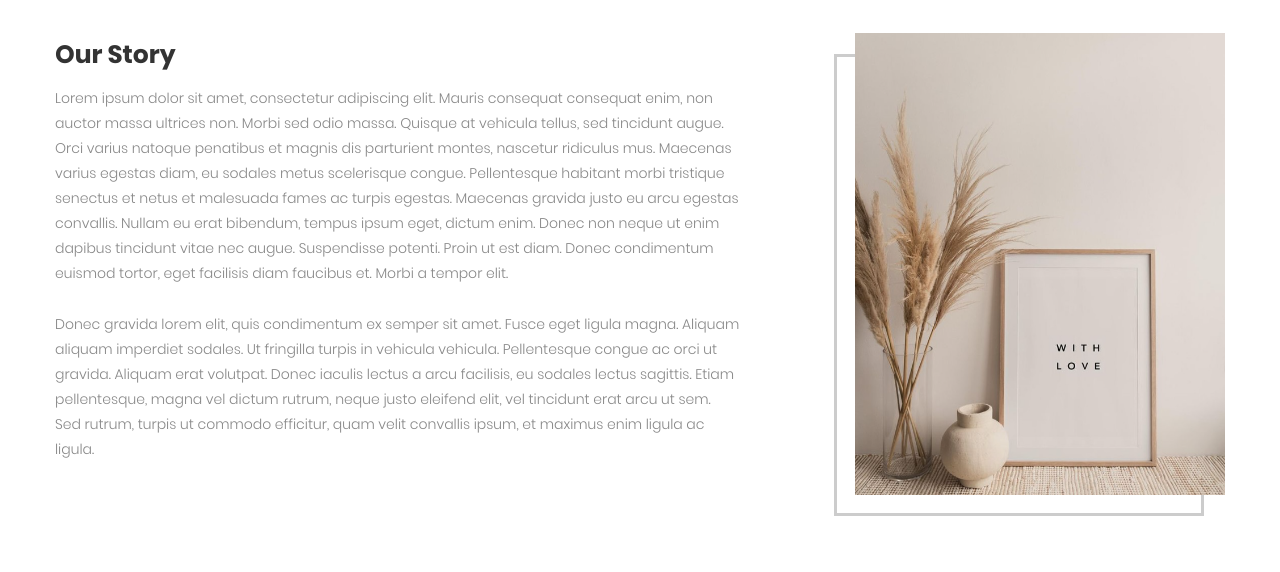
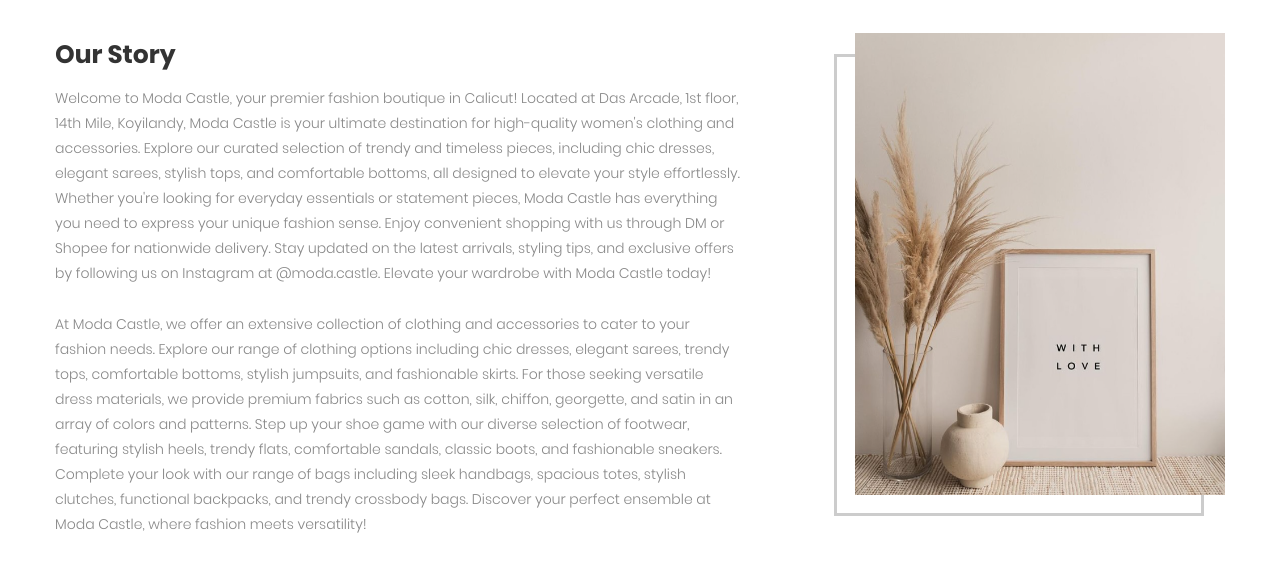
Before and after one commit to ganudoomer/moda-castle, a plain HTML site: page index.html in a window 1280 px wide. Shown: the part 802-1374 px from the top of the page. Drawn offline with nearby package versions, Linux system fonts and the light colour scheme; a web font is replaced by a local one.

Commit message:
Update index.html with new description

```diff
--- a/index.html
+++ b/index.html
@@ -539,24 +539,25 @@
 						</h3>
 
 						<p class="stext-113 cl6 p-b-26">
-							Lorem ipsum dolor sit amet, consectetur adipiscing elit. Mauris consequat consequat enim,
-							non auctor massa ultrices non. Morbi sed odio massa. Quisque at vehicula tellus, sed
-							tincidunt augue. Orci varius natoque penatibus et magnis dis parturient montes, nascetur
-							ridiculus mus. Maecenas varius egestas diam, eu sodales metus scelerisque congue.
-							Pellentesque habitant morbi tristique senectus et netus et malesuada fames ac turpis
-							egestas. Maecenas gravida justo eu arcu egestas convallis. Nullam eu erat bibendum, tempus
-							ipsum eget, dictum enim. Donec non neque ut enim dapibus tincidunt vitae nec augue.
-							Suspendisse potenti. Proin ut est diam. Donec condimentum euismod tortor, eget facilisis
-							diam faucibus et. Morbi a tempor elit.
+							Welcome to Moda Castle, your premier fashion boutique in Calicut! Located at
+							Das Arcade, 1st floor, 14th Mile, Koyilandy, Moda Castle is your ultimate destination
+							for high-quality women's clothing and accessories. Explore our curated selection of trendy
+							and timeless pieces, including chic dresses, elegant sarees, stylish tops, and comfortable bottoms,
+							all designed to elevate your style effortlessly. Whether you're looking for everyday essentials or statement pieces,
+							Moda Castle has everything you need to express your unique fashion sense. Enjoy convenient shopping with
+							us through DM or Shopee for nationwide delivery. Stay updated on the latest arrivals, styling tips,
+							and exclusive offers by following us on Instagram at @moda.castle. Elevate your wardrobe with Moda Castle today!
 						</p>
 
 						<p class="stext-113 cl6 p-b-26">
-							Donec gravida lorem elit, quis condimentum ex semper sit amet. Fusce eget ligula magna.
-							Aliquam aliquam imperdiet sodales. Ut fringilla turpis in vehicula vehicula. Pellentesque
-							congue ac orci ut gravida. Aliquam erat volutpat. Donec iaculis lectus a arcu facilisis, eu
-							sodales lectus sagittis. Etiam pellentesque, magna vel dictum rutrum, neque justo eleifend
-							elit, vel tincidunt erat arcu ut sem. Sed rutrum, turpis ut commodo efficitur, quam velit
-							convallis ipsum, et maximus enim ligula ac ligula.
+							At Moda Castle, we offer an extensive collection of clothing and accessories
+							to cater to your fashion needs. Explore our range of clothing options including chic dresses,
+							elegant sarees, trendy tops, comfortable bottoms, stylish jumpsuits, and fashionable skirts.
+							For those seeking versatile dress materials, we provide premium fabrics such as cotton, silk, chiffon,
+							georgette, and satin in an array of colors and patterns. Step up your shoe game with our diverse selection of footwear,
+							featuring stylish heels, trendy flats, comfortable sandals, classic boots, and fashionable sneakers.
+							Complete your look with our range of bags including sleek handbags, spacious totes, stylish clutches, functional backpacks,
+							and trendy crossbody bags. Discover your perfect ensemble at Moda Castle, where fashion meets versatility!
 						</p>
 					</div>
 				</div>
```
